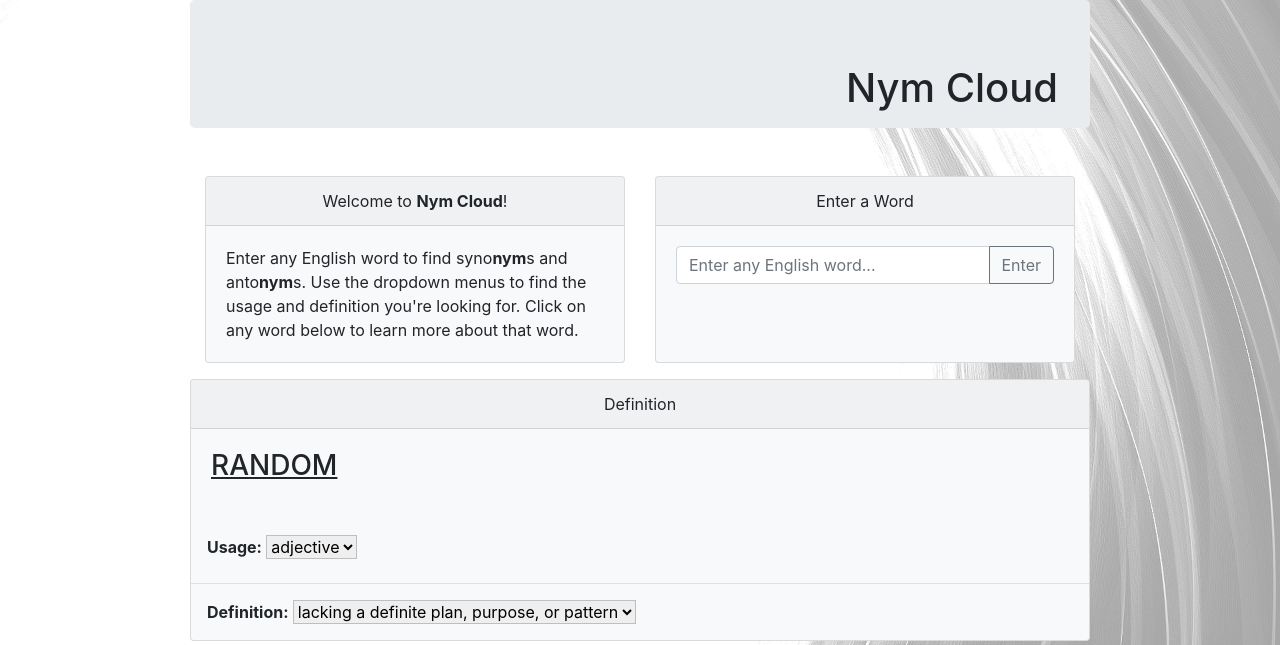
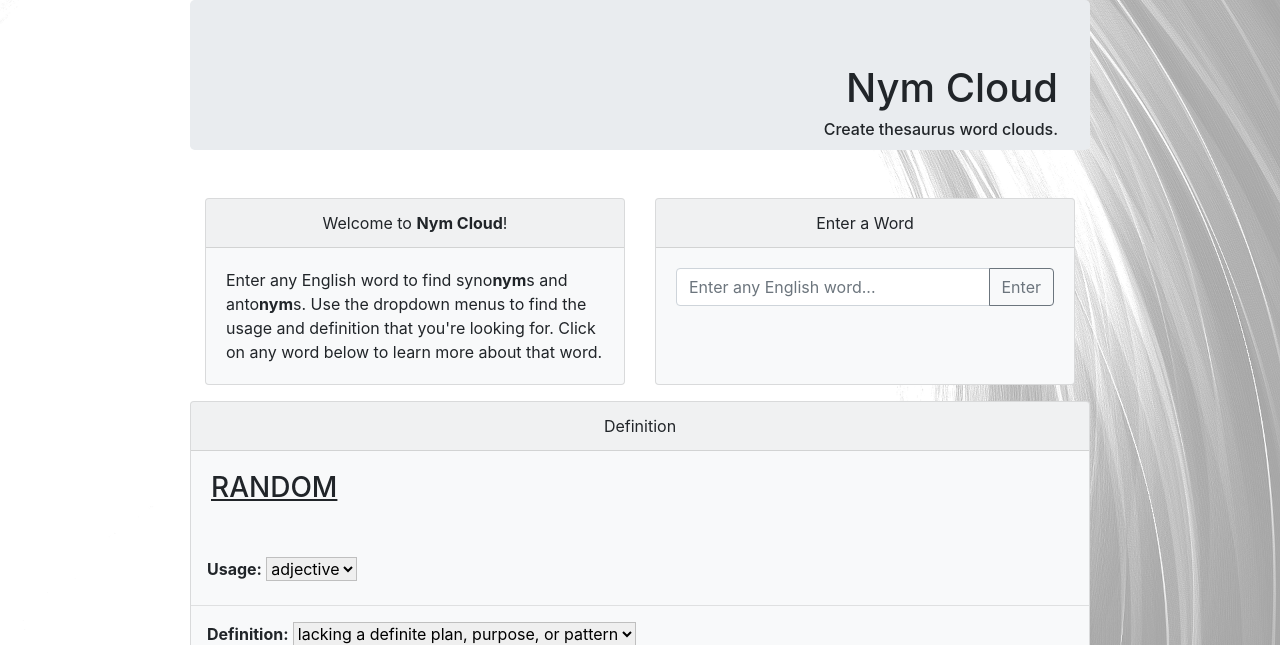
Before and after one commit to apainintheneck/cst336-hw3, a PHP site: page / in a window 1280 px wide. Shown: the top 645 px of the page. Run offline with PHP 8.4, Linux system fonts and the light colour scheme.

Commit message:
Changed text and title again.

```diff
--- a/css/styles.css
+++ b/css/styles.css
@@ -3,8 +3,7 @@
 }
 
 .jumbotron {
-    max-height: 100px;
-    text-align: right;
+    max-height: 150px;
 }
 
 body {
--- a/index.php
+++ b/index.php
@@ -2,7 +2,7 @@
 <html lang="en">
     <head>
         <meta charset="utf-8">
-        <title> Nym Cloud: Thesaurus </title>
+        <title> Nym Cloud </title>
         <link href="css/styles.css" rel="stylesheet" type="text/css" />
         <link rel="stylesheet" href="https://stackpath.bootstrapcdn.com/bootstrap/4.5.2/css/bootstrap.min.css" integrity="sha384-JcKb8q3iqJ61gNV9KGb8thSsNjpSL0n8PARn9HuZOnIxN0hoP+VmmDGMN5t9UJ0Z" crossorigin="anonymous">
         <script src="https://ajax.googleapis.com/ajax/libs/jquery/3.5.1/jquery.min.js"></script>
@@ -12,8 +12,9 @@
     <body class="text-center mx-auto">
 
         <!--Title-->
-        <div class="jumbotron mx-auto">
+        <div class="jumbotron mx-auto text-right">
             <h1>Nym Cloud</h1>
+            <h6>Create thesaurus word clouds.</h>
         </div>
 
         <!--Intro Cards-->
@@ -22,7 +23,7 @@
             <div class="card bg-light">
                 <div class="card-header">Welcome to <b>Nym Cloud</b>!</div>
                 <div class="card-body text-left">
-                    Enter any English word to find syno<b>nym</b>s and anto<b>nym</b>s. Use the dropdown menus to find the usage and definition you're looking for. Click on any word below to learn more about that word.
+                    Enter any English word to find syno<b>nym</b>s and anto<b>nym</b>s. Use the dropdown menus to find the usage and definition that you're looking for. Click on any word below to learn more about that word.
                 </div>
             </div>
             <!--Enter Word Card-->
```
